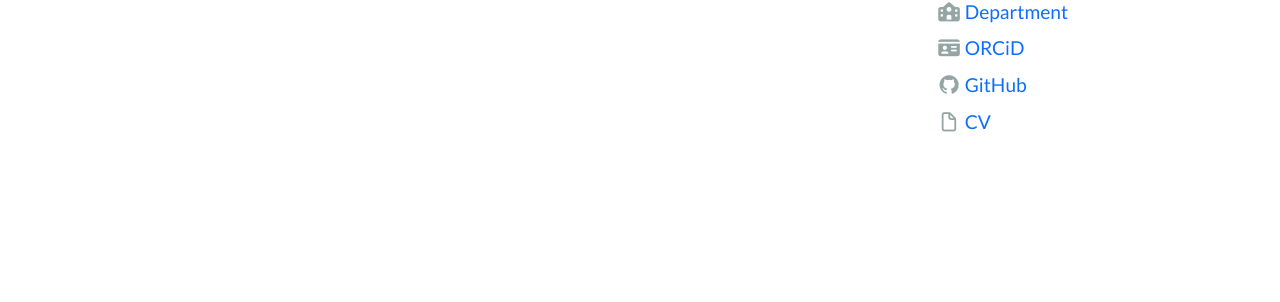
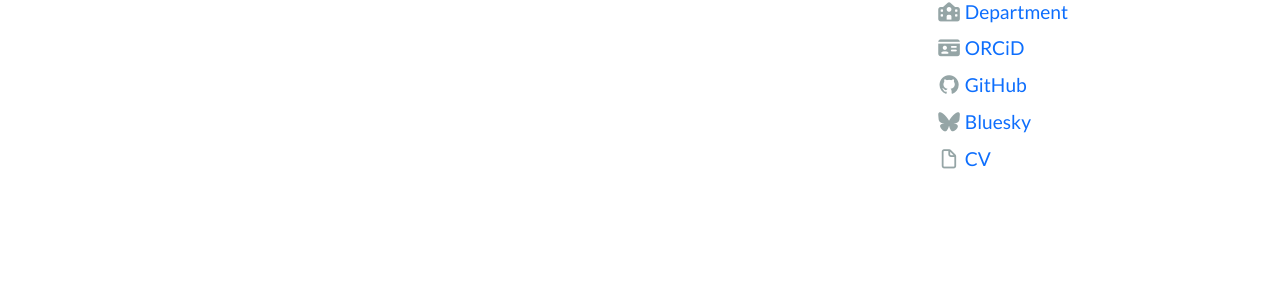
Before and after one commit to ericschares/portfolio-demo, a Jekyll site: the page built from pages/talks.md, in a window 1280 px wide. Shown: the part 507-809 px from the top of the page. Built offline with Jekyll 4.4.1, drawn with Linux system fonts in a browser that asks for light colours; nearby versions of some CDN libraries.

Commit message:
bluesky_profile to config.yml

```diff
--- a/_config.yml
+++ b/_config.yml
@@ -21,7 +21,7 @@ email: eschares@iastate.edu
 github_profile: https://github.com/ericschares
 department: https://www.lib.iastate.edu
 orcid: https://orcid.org/0000-0002-6292-8221
-bluesky: https://bsky.app/profile/eschares.bsky.social
+bluesky_profile: https://bsky.app/profile/eschares.bsky.social
 cv: /assets/test_cv.txt
 
 # PAGE METADATA SETTINGS [optional!]
--- a/_layouts/profile-page-right.html
+++ b/_layouts/profile-page-right.html
@@ -16,7 +16,7 @@ layout: default
             {% if site.department %}<p class="text-muted text-small my-2"><span class="fas fa-school"></span> <a href="{{ site.department }}" target="_blank" rel="noopener">Department</a></p>{% endif %}
             {% if site.orcid %}<p class="text-muted text-small my-2"><span class="fas fa-id-card"></span> <a href="{{ site.orcid }}" target="_blank" rel="noopener">ORCiD</a></p>{% endif %}
             {% if site.github_profile %}<p class="text-muted text-small my-2"><span class="fa-brands fa-github"></span> <a href="{{ site.github_profile }}" target="_blank" rel="noopener">GitHub</a></p>{% endif %}
-            {% if site.bluesky_profile %}<p class="text-muted text-small my-2"><span class="fab fa-bluesky"></span> <a href="{{ site.bluesky_profile }}" target="_blank" rel="noopener">Bluesky</a></p>{% endif %}
+            {% if site.bluesky_profile %}<p class="text-muted text-small my-2"><span class="fa-brands fa-bluesky"></span> <a href="{{ site.bluesky_profile }}" target="_blank" rel="noopener">Bluesky</a></p>{% endif %}
             {% if site.cv %}<p class="text-muted text-small my-2"><span class="fa-regular fa-file"></span> <a href="{{ site.cv | relative_url }}" target="_blank" rel="noopener">CV</a></p>{% endif %}
             </div>
         </div>
```
